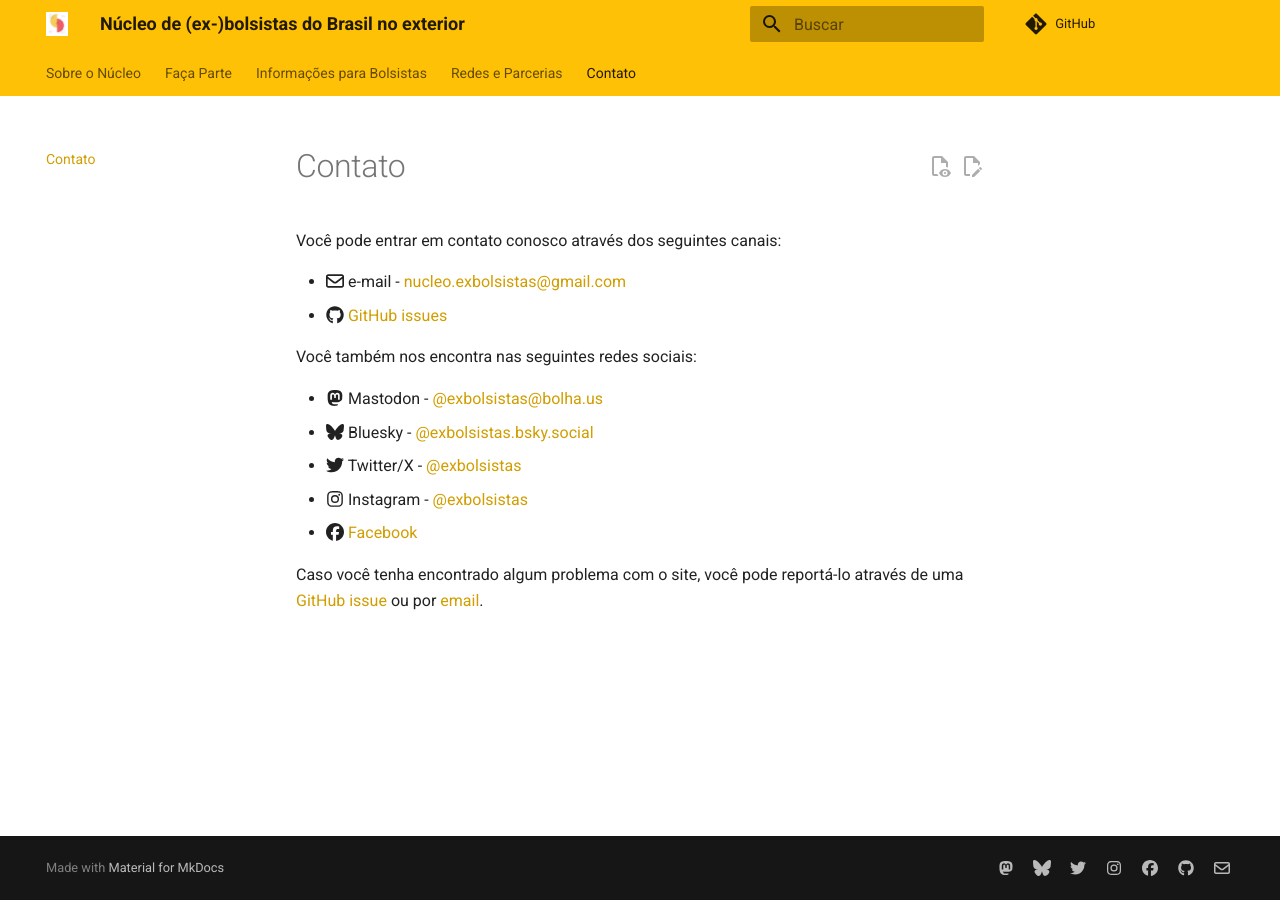
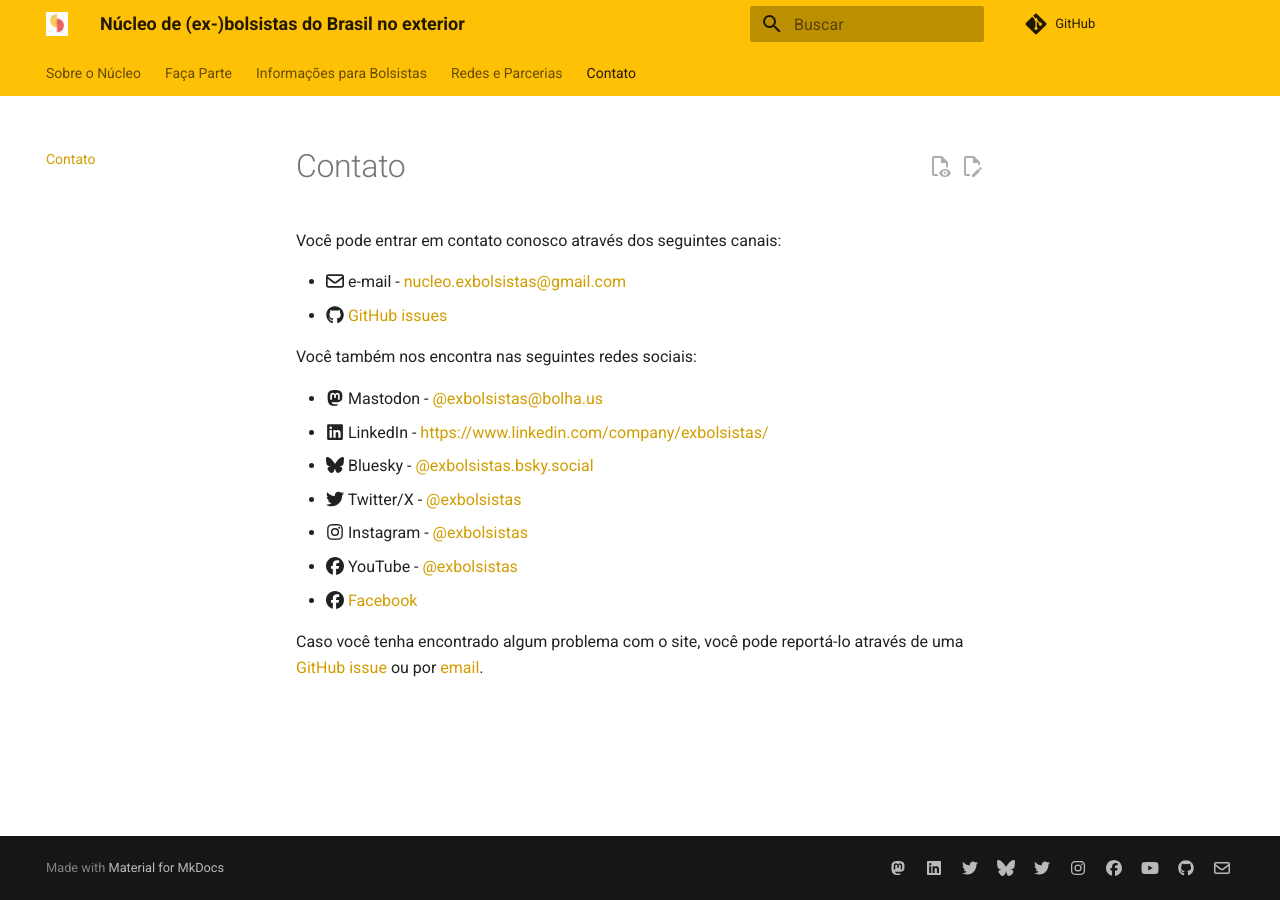
Before and after one commit to exbolsistas/exbolsistas.github.io, an MkDocs documentation site: the page built from docs/SUPPORT.md, in a window 1280 px wide. Built offline with MkDocs 1.6.1 and Material for MkDocs 9.7.7, drawn with Linux system fonts in a browser that asks for light colours; comment, search, counter and statistics services are not loaded.

```diff
--- a/docs/SUPPORT.md
+++ b/docs/SUPPORT.md
@@ -9,9 +9,11 @@ Você pode entrar em contato conosco através dos seguintes canais:
 Você também nos encontra nas seguintes redes sociais:
 
 - :fontawesome-brands-mastodon: Mastodon - [@exbolsistas@bolha.us](https://bolha.us/@exbolsistas)
+- :fontawesome-brands-linkedin: LinkedIn - <https://www.linkedin.com/company/exbolsistas/>
 - :fontawesome-brands-bluesky: Bluesky - [@exbolsistas.bsky.social](https://bsky.app/profile/exbolsistas.bsky.social)
 - :fontawesome-brands-twitter: Twitter/X - [@exbolsistas](https://x.com/exbolsistas)
 - :fontawesome-brands-instagram: Instagram - [@exbolsistas](https://www.instagram.com/exbolsistas/)
+- :fontawesome-brands-facebook: YouTube - [@exbolsistas](https://www.youtube.com/@exbolsistas)
 - :fontawesome-brands-facebook: [Facebook](https://www.facebook.com/profile.php?id=61552063049433)
 
 Caso você tenha encontrado algum problema com o site, você pode reportá-lo através de uma [GitHub issue](https://github.com/exbolsistas/exbolsistas.github.io/issues) ou por [email](mailto:nucleo.exbolsistas@gmail.com).
--- a/mkdocs.yml
+++ b/mkdocs.yml
@@ -31,6 +31,10 @@ extra:
     - icon: fontawesome/brands/mastodon
       link: https://bolha.us/@exbolsistas
       name: Núcleo de (ex-)bolsistas no Mastodon @ bolha.us
+    - icon: fontawesome/brands/linkedin
+      link: https://www.linkedin.com/company/exbolsistas/
+      name: Núcleo de (ex-)bolsistas no LinkedIn
+    - icon: fontawesome/brands/twitter
     - icon: fontawesome/brands/bluesky
       link: https://bsky.app/profile/exbolsistas.bsky.social
       name: Núcleo de (ex-)bolsistas no Bluesky
@@ -43,6 +47,9 @@ extra:
     - icon: fontawesome/brands/facebook
       link: https://www.facebook.com/profile.php?id=61552063049433
       name: Núcleo de (ex-)bolsistas no Facebook
+    - icon: fontawesome/brands/youtube
+      link: https://www.youtube.com/@exbolsistas
+      name: Núcleo de (ex-)bolsistas no YouTube
     - icon: fontawesome/brands/github
       link: https://github.com/exbolsistas
       name: org do Núcleo de (ex-)bolsistas no GitHub
@@ -65,6 +72,5 @@ nav:
   - Conhecimento Brasil: info-bolsistas/conhecimento-brasil.md
   - info-bolsistas/novacao.md
   - info-bolsistas/regulamentacao.md
-
-- redes-e-parceiros.md
+- redes-e-parcerias.md
 - SUPPORT.md
```
Also changed, not shown: docs/redes-e-parcerias.md (renamed from docs/redes-e-parceiros.md, +1 -1 lines).
